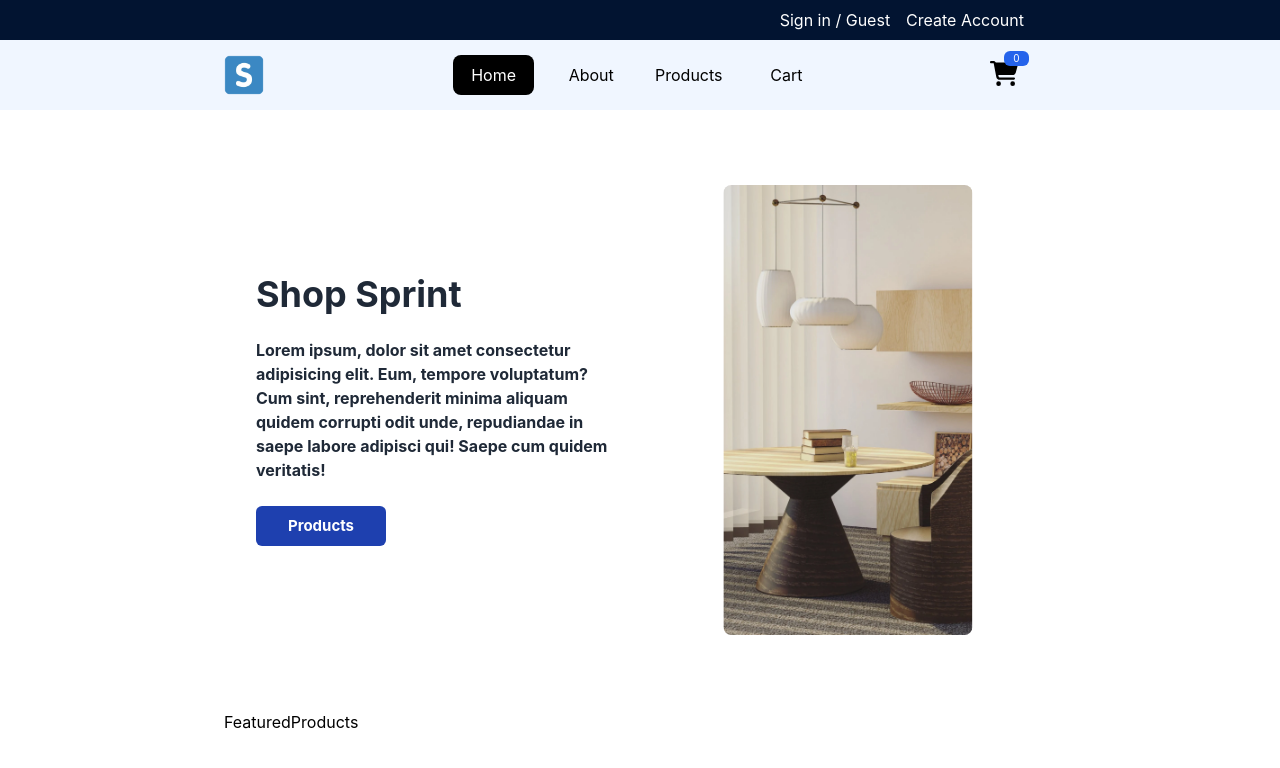
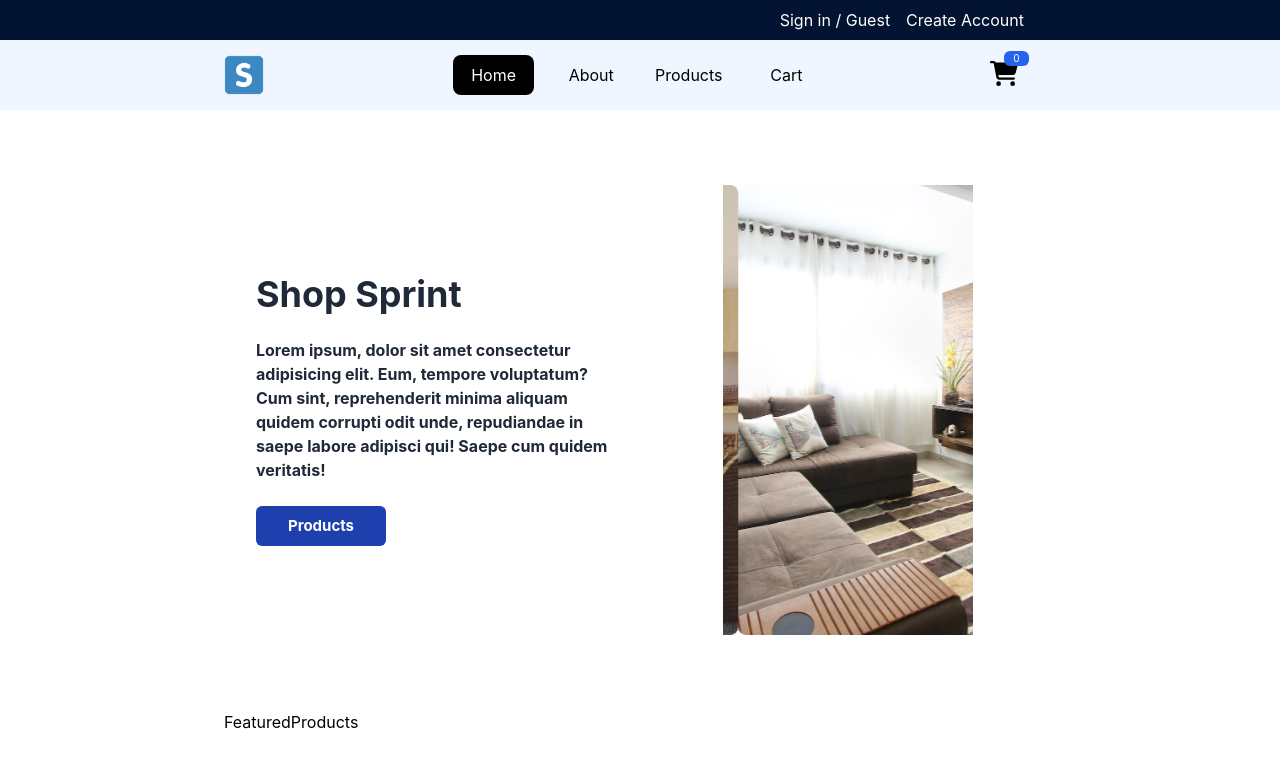
Before and after one commit to Ameer2000Mzori/ShopSprint, a React (Create React App) app in the folder frontend/: page / in a window 1280 px wide. Shown: the top 768 px of the page. Built offline with nearby package versions, Linux system fonts and the light colour scheme.

Commit message:
added effect each other 2 seconds and half an image changes

```diff
--- a/frontend/src/components/pages/home/component/Header.jsx
+++ b/frontend/src/components/pages/home/component/Header.jsx
@@ -1,4 +1,4 @@
-import React from 'react'
+import React, { useState, useEffect } from 'react'
 import { Link } from 'react-router-dom'
 import imgOne from '../../../../assets/hero1.webp'
 import imgTwo from '../../../../assets/hero2.webp'
@@ -6,6 +6,8 @@ import imgThree from '../../../../assets/hero3.webp'
 import imgFour from '../../../../assets/hero4.webp'
 
 const Header = () => {
+  const [transformImg, setTransformImg] = useState(0)
+
   const imgData = [
     {
       id: 1,
@@ -24,6 +26,14 @@ const Header = () => {
       img: imgFour,
     },
   ]
+
+  useEffect(() => {
+    const intervalId = setInterval(() => {
+      setTransformImg((prev) => (prev === imgData.length - 1 ? 0 : prev + 1))
+    }, 2500)
+
+    return () => clearInterval(intervalId)
+  }, [imgData.length])
 
   return (
     <div className="h-[75vh] w-[100%] flex flex-row text-center items-center justify-center">
@@ -44,8 +54,8 @@ const Header = () => {
       <div className="w-[50%] h-[100%] flex flex-col text-center items-center justify-center">
         <div className="w-[60%] h-[75%] flex flex-row justify-start items-center text-center overflow-hidden">
           <div
-            className="w-[100%] h-[100%] rounded-lg flex flex-row "
-            style={{ transform: 'translateX(-100%)' }}
+            className="w-[100%] h-[100%] rounded-lg flex flex-row transition-all duration-1000 "
+            style={{ transform: `translateX(-${transformImg * 100}%)` }}
           >
             {imgData.map((imgEl) => (
               <img
```
